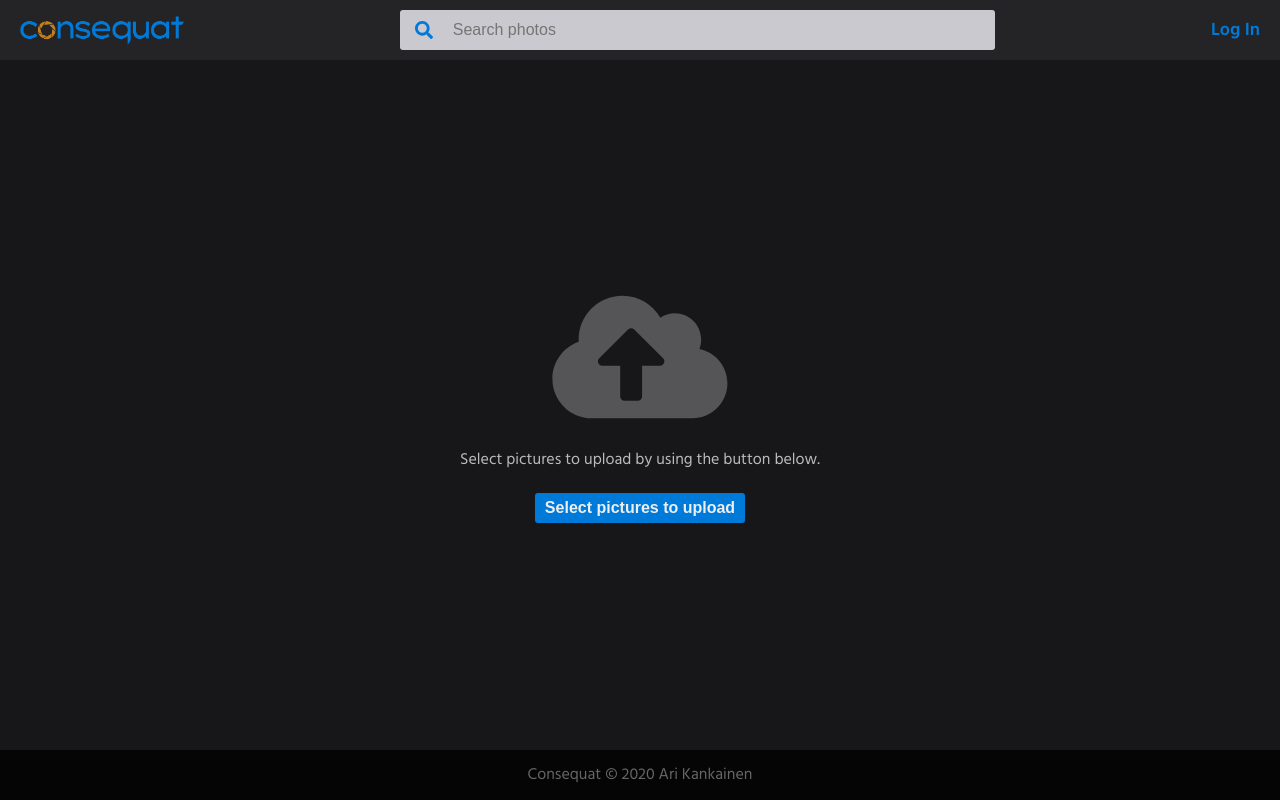
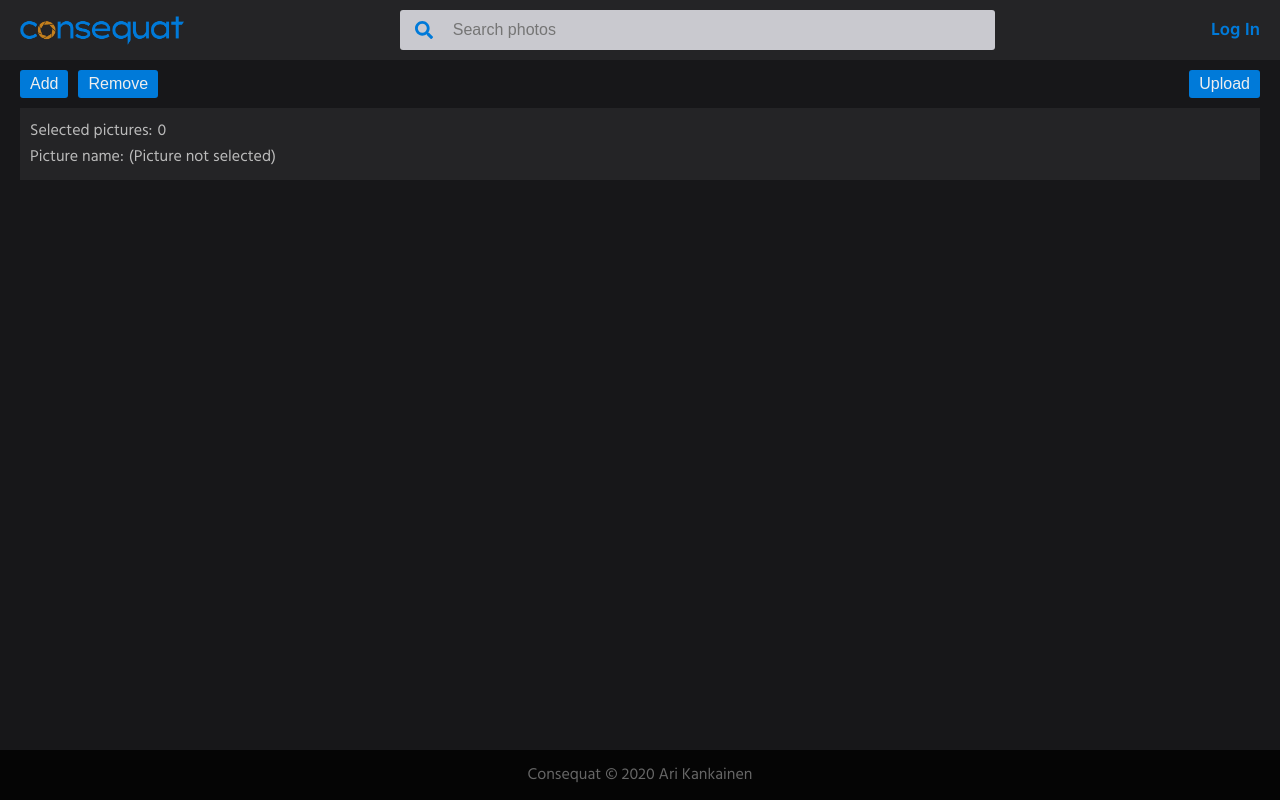
Before and after one commit to arikankainen/consequat-client, a React (Create React App) app: page /upload in a window 1280 px wide. Built offline with nearby package versions, Linux system fonts and the light colour scheme; what @apollo/link-context would draw is missing.

Commit message:
upload-ikkunaan lisätty näkymä valitun kuvan nimestä ja valittujen kuvien määrästä

```diff
--- /dev/null
+++ b/src/components/UploadPage/EditArea.tsx
@@ -0,0 +1,73 @@
+import React from 'react';
+import styled from 'styled-components';
+
+const OuterContainer = styled.div`
+  display: flex;
+  width: 100%;
+`;
+
+const Container = styled.div`
+  display: flex;
+  flex-direction: column;
+  width: 100%;
+  margin: 0px 20px;
+  padding: 10px;
+  background-color: var(--navigation-bg-color);
+`;
+
+const FieldBlock = styled.div`
+  display: flex;
+  flex-direction: row;
+`;
+
+const FieldName = styled.div`
+  margin-right: 5px;
+`;
+
+const FieldValue = styled.div`
+
+`;
+
+export const Input = styled.input`
+  height: 30px;
+  margin-top: 10px;
+  padding-left: 10px;
+  padding-right: 10px;
+  background-color: var(--input-bg-color);
+  border: none;
+  border-radius: var(--input-border-radius);
+  color: var(--input-color);
+  font-size: var(--default-font-size);
+  text-align: center;
+
+  &:focus {
+    outline-width: 0;
+  }
+`;
+
+interface EditAreaProps {
+  selectedCount: number;
+  selectedFile: File | null;
+}
+
+const EditArea: React.FC<EditAreaProps> = ({ selectedCount, selectedFile }) => {
+  return (
+    <OuterContainer>
+      <Container>
+        <FieldBlock>
+          <FieldName>Selected pictures:</FieldName>
+          <FieldValue>{selectedCount}</FieldValue>
+        </FieldBlock>
+
+        <FieldBlock>
+          <FieldName>Picture name:</FieldName>
+          {selectedCount === 0 && <FieldValue>(Picture not selected)</FieldValue>}
+          {selectedCount > 1 && <FieldValue>(Multiple pictures)</FieldValue>}
+          {selectedFile !== null && selectedCount === 1 && <FieldValue>{selectedFile.name}</FieldValue>}
+        </FieldBlock>
+      </Container>
+    </OuterContainer>
+  );
+};
+
+export default EditArea;
--- a/src/components/UploadPage/Thumbnail.tsx
+++ b/src/components/UploadPage/Thumbnail.tsx
@@ -21,10 +21,10 @@ const Container = styled.div<ContainerProps>`
 
   ${props => props.selected
     && css`
-      border: 5px solid var(--color-success);
+      border: 5px solid var(--accent-color-2);
 
       &:hover {
-        border: 5px solid var(--color-success-hover);
+        border: 5px solid var(--accent-color-2-hover);
       }
   `}
 `;
--- a/src/components/UploadPage/UploadForm.tsx
+++ b/src/components/UploadPage/UploadForm.tsx
@@ -1,4 +1,4 @@
-import React, { useRef } from 'react';
+import React, { useRef, useEffect, useState } from 'react';
 import styled from 'styled-components';
 import { useDispatch, useSelector } from 'react-redux';
 import { RootState } from '../../reducers/rootReducer';
@@ -11,6 +11,8 @@ import {
   removePictures,
   updateProgress
 } from '../../reducers/pictureReducer';
+import EditArea from './EditArea';
+import breakPoints from '../../utils/breakPoints';
 
 const OuterContainer = styled.div`
   display: flex;
@@ -22,8 +24,13 @@ const OuterContainer = styled.div`
 
 const ToolBar = styled.div`
   display: flex;
-  align-items: center;
-  margin-bottom: 20px;
+  width: 100%;
+  justify-content: space-between;
+`;
+
+const ButtonGroup = styled.div`
+  display: flex;
+  margin: 0px 15px;
 `;
 
 const PictureArea = styled.div`
@@ -52,7 +59,7 @@ const FileButton = styled.input`
 `;
 
 const ToolBarButton = styled.button`
-  margin: 10px;
+  margin: 10px 5px;
   padding: 5px 10px;
   background-color: var(--accent-color-2);
   border: none;
@@ -83,13 +90,25 @@ const UploadForm: React.FC<UploadFormProps> = ({ pictures }) => {
   const pictureState = useSelector((state: RootState) => state.picture);
   const fileInput = useRef<HTMLInputElement>(null);
   const dispatch = useDispatch();
+  const [selectedCount, setSelectedCount] = useState<number>(0);
+  const [selectedFile, setSelectedFile] = useState<File | null>(null);
 
-  console.log(pictureState.pictures);
+  useEffect(() => {
+    let count = 0;
+    pictureState.pictures.forEach(element => {
+      if (element.selected) count++;
+    });
+    setSelectedCount(count);
 
-  let selectedCount = 0;
-  pictureState.pictures.forEach(element => {
-    if (element.selected) selectedCount++;
-  });
+    if (count === 1) {
+      pictureState.pictures.forEach(element => {
+        if (element.selected) setSelectedFile(element.picture);
+      });
+    }
+    else {
+      setSelectedFile(null);
+    }
+  }, [pictureState]);
 
   const uploadPicture = (file: File) => {
     return new Promise((resolve, reject) => {
@@ -160,14 +179,24 @@ const UploadForm: React.FC<UploadFormProps> = ({ pictures }) => {
   return (
     <OuterContainer>
       <ToolBar>
-        <ToolBarButton onClick={handleAddPictures}>Add more pictures</ToolBarButton>
-        <ToolBarButton onClick={handleRemovePictures}>
-          {selectedCount === 0 && <span>Remove all pictures</span>}
-          {selectedCount === 1 && <span>Remove 1 picture</span>}
-          {selectedCount > 1 && <span>Remove {selectedCount} pictures</span>}
-        </ToolBarButton>
-        <ToolBarButton onClick={handleUploadPictures}>Upload pictures</ToolBarButton>
+        <ButtonGroup>
+          <ToolBarButton onClick={handleAddPictures}>Add</ToolBarButton>
+          <ToolBarButton onClick={handleRemovePictures}>
+            {selectedCount === 0 ?
+              <span>Remove</span> :
+              <span>Remove ({selectedCount})</span>
+            }
+          </ToolBarButton>
+        </ButtonGroup>
+        <ButtonGroup>
+          <ToolBarButton onClick={handleUploadPictures}>Upload</ToolBarButton>
+        </ButtonGroup>
       </ToolBar>
+
+      <EditArea
+        selectedCount={selectedCount}
+        selectedFile={selectedFile}
+      />
 
       <PictureArea>
         {pictures.map(file =>
--- a/src/components/UploadPage/UploadPage.tsx
+++ b/src/components/UploadPage/UploadPage.tsx
@@ -7,7 +7,7 @@ import UploadForm from './UploadForm';
 const UploadPage = () => {
   const picture = useSelector((state: RootState) => state.picture);
 
-  if (picture.pictures.length === 0) {
+  if (picture.pictures.length === 999) {
     return (
       <InitialUploadForm />
     );
```
